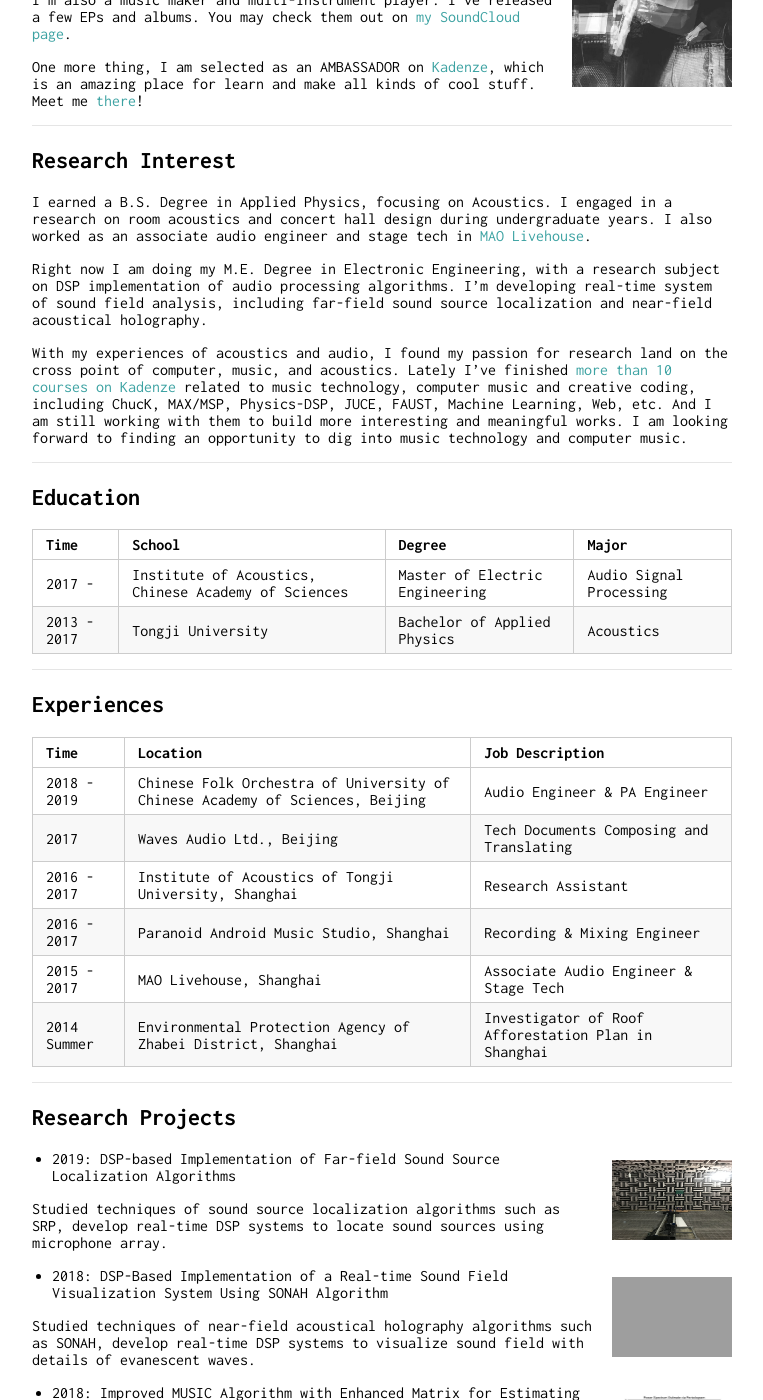
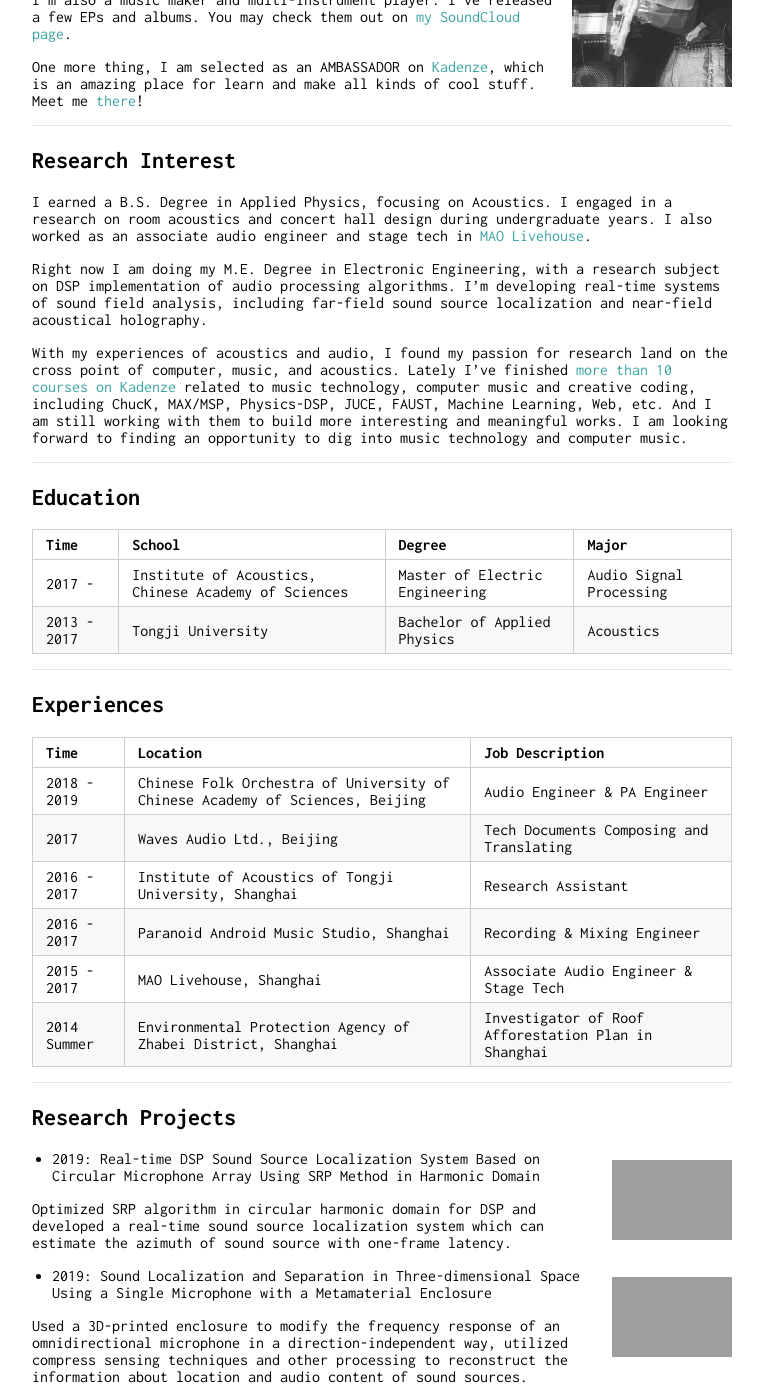
Before and after one commit to Paranoid2droid/cv, a Jekyll site: the page built from index.md, in a window 1280 px wide and 1400 px high, scrolled down 319 px. Shown: the whole window, without its empty margins (258-1021 px from the left). Built offline with Jekyll 4.4.1, drawn with Linux system fonts in a browser that asks for light colours; some of the changed text lies outside the part shown; grey boxes are pictures that could not be loaded.

Commit message:
update projects, publications, and new ep

```diff
--- a/index.md
+++ b/index.md
@@ -9,7 +9,7 @@ title: Zhe Zhang | 张喆
 
 Hi! I am a graduate student from [Institute of Acoustics, Chinese Academy of Sciences](http://english.ioa.cas.cn/){:target="_blank"}, majoring in audio signal processing.
 
-On top of the projects on DSP implementation that I did in work hours, I also have a mania for computer music and music tech. I'm now starting [my Github page](https://github.com/Paranoid2droid){:target="_blank"} from scratch to share my ChucK codes, MAX/MSP projects, plug-ins and other things I built.
+On top of the research projects about DSP algorithms in work hours, I also have a mania for computer music and music tech. I'm now starting [my Github page](https://github.com/Paranoid2droid){:target="_blank"} from scratch to share my ChucK codes, MAX/MSP projects, plug-ins and other things I built.
 
 I'm also a music maker and multi-instrument player. I've released a few EPs and albums. You may check them out on [my SoundCloud page](https://soundcloud.com/paranoid2droid){:target="_blank"}.
 
@@ -51,13 +51,19 @@ Time      | Location                  | Job Description
 
 ## Research Projects
 
-<img class="project-picture" src="research_1.jpg">
+<img class="project-picture" src="research_6.gif">
 
-* 2019: DSP-based Implementation of Far-field Sound Source Localization Algorithms
+* 2019: Real-time DSP Sound Source Localization System Based on Circular Microphone Array Using SRP Method in Harmonic Domain
 
-Studied techniques of sound source localization algorithms such as SRP, develop real-time DSP systems to locate sound sources using microphone array.
+Optimized SRP algorithm in circular harmonic domain for DSP and developed a real-time sound source localization system which can estimate the azimuth of sound source with one-frame latency.
 
-<img class="project-picture" src="research_2.gif">
+<img class="project-picture" src="research_5.jpg">
+
+* 2019: Sound Localization and Separation in Three-dimensional Space Using a Single Microphone with a Metamaterial Enclosure
+
+Used a 3D-printed enclosure to modify the frequency response of an omnidirectional microphone in a direction-independent way, utilized compress sensing techniques and other processing to reconstruct the information about location and audio content of sound sources.
+
+<img class="project-picture" src="research_4.gif">
 
 * 2018: DSP-Based Implementation of a Real-time Sound Field Visualization System Using SONAH Algorithm
 
@@ -69,13 +75,13 @@ Studied techniques of near-field acoustical holography algorithms such as SONAH,
 
 Estimated the number of harmonic components by observing the trend of eigenvalue of self-correlation matrix of the signal's enhanced matrix to determine the sub-space of MUSIC algorithm, providing a better performance in low SNR situations.
 
-<img class="project-picture" src="research_4.jpg">
+<img class="project-picture" src="research_2.jpg">
 
 * 2017: Measurement of Total Sound Energy Density Based on Sound Field Microphone
 
 Designed filter banks converting A-Format audio signal captured by sound field microphones into B-Format and to obtain three-dimensional particle vibration velocity and total sound energy density.
 
-<img class="project-picture" src="research_5.jpg">
+<img class="project-picture" src="research_1.jpg">
 
 * 2016: Study on the Decay of Sound Energy in Stage-Auditorium Coupled Sound Field of Theaters
 
@@ -99,6 +105,9 @@ Based on a scale model of a theater in sound-proof chamber, modified the acousti
 
 > *The Artifacts of Ripples*: **A personal music project of mine, exploring the edge of making music in a bedroom. I made the album *Radio Rex* totally by iPad, getting rid of the complexity and expensiveness of traditional music production in studio.**
 
+<a href="https://theartifactsofripples.bandcamp.com/album/empty-full-room" target="_blank">
+<img class="cover-picture" src="emptyfullroom.jpg" title="The Artifacts of Ripples - Empty Full Room" alt="The Artifacts of Ripples - Empty Full Room" />
+</a>
 <a href="https://theartifactsofripples.bandcamp.com/album/radio-rex" target="_blank">
 <img class="cover-picture" src="radiorex.jpg" title="The Artifacts of Ripples - Radio Rex" alt="The Artifacts of Ripples - Radio Rex" />
 </a>
@@ -140,8 +149,9 @@ Based on a scale model of a theater in sound-proof chamber, modified the acousti
 
 ## Publications
 
-1. Zhe Zhang, Ming Wu, Jun Yang. DSP-Based Implementation of a Real-time Sound Field Visualization System Using SONAH Algorithm[C]. The 2019 5th International Conference on Harmony Search, Soft Computing and Applications, 2019. (Accepted)
-2. Xinyu Han, Ming Wu, Jun Yang, Zhe Zhang. Sound Source Localization Using Distributed Microphone in Spherical Harmonics Domain[J]. Journal of Signal Processing, 2019. (Accepted)
+1. Zhe Zhang, Ming Wu, Jun Yang. DSP-Based Implementation of a Real-Time Sound Field Visualization System Using SONAH Algorithm[C]. Advances in Harmony Search, Soft Computing and Applications. ICHSA 2019. Advances in Intelligent Systems and Computing, vol 1063, 2019.
+2. Xuecong Sun, Han Jia, Zhe Zhang, et al. Sound Localization and Separation in Three-dimensional Space Using a Single Microphone with a Metamaterial Enclosure[J]. arXiv:1908.08160, 2019. (Submitted)
+3. Xinyu Han, Ming Wu, Jun Yang, Zhe Zhang. Sound Source Localization Using Distributed Microphone in Spherical Harmonics Domain[J]. Journal of Signal Processing, 2019. (Accepted)
 
 ---
 
```
Also changed, not shown: other parts of index.md (+1 -1 lines), research_1.jpg, research_2.jpg (renamed from research_4.jpg), 6 other files.
